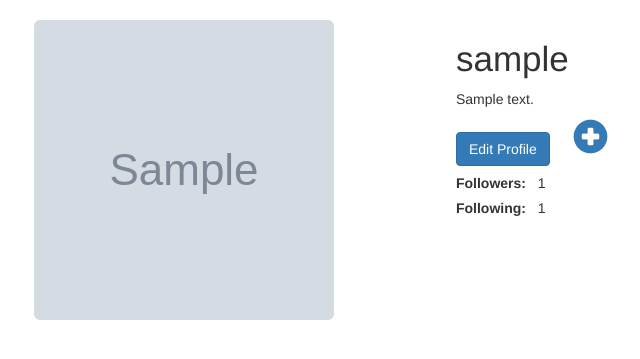
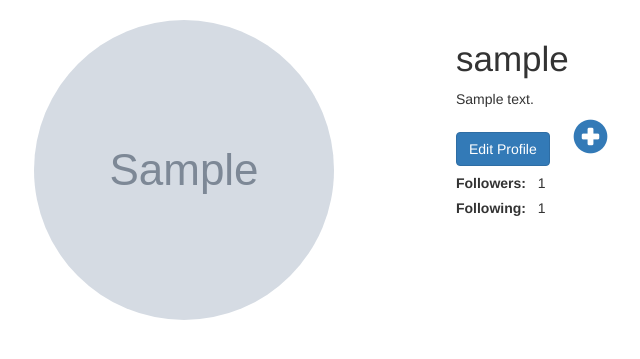
Before and after one commit to alexogola/instagram, a Django app: page /profile/ in a window 1280 px wide. Shown: the part 70-429 px from the top of the page, without its empty margins (194-834 px from the left). Run offline with Django 3.2, Linux system fonts and the light colour scheme; a user stored in the database is signed in; tables that the repository leaves empty hold one stand-in row (values such as "Sample post"); grey boxes marked "Sample" are stand-in pictures; some libraries are stand-ins or nearby versions.

Commit message:
style profile page

```diff
--- a/clone/templates/profile/profile.html
+++ b/clone/templates/profile/profile.html
@@ -7,7 +7,7 @@
         <div class="row">
             <div class="col-xs-12 col-sm-12 col-md-6 col-lg-6 col-xl-6">
                 {% if profile %}
-                <img src={{profile.profile_photo.url}} class="img-responsive img-rounded" style="float:left; height:300px; width:300px;">
+                <img src={{profile.profile_photo.url}} class="img-responsive img-rounded" style="float:left; height:300px; width:300px; border-radius: 50%;">
             </div>
             <div class="col-xs-12 col-sm-12 col-md-6 col-lg-6 col-xl-6" style="padding:10px;">
                 <h5 style="font-size:35px;">{{profile.username}}</h5>
```
Also changed, not shown: clone/templates/insta-pop/first_time.html (+4 -3 lines).
